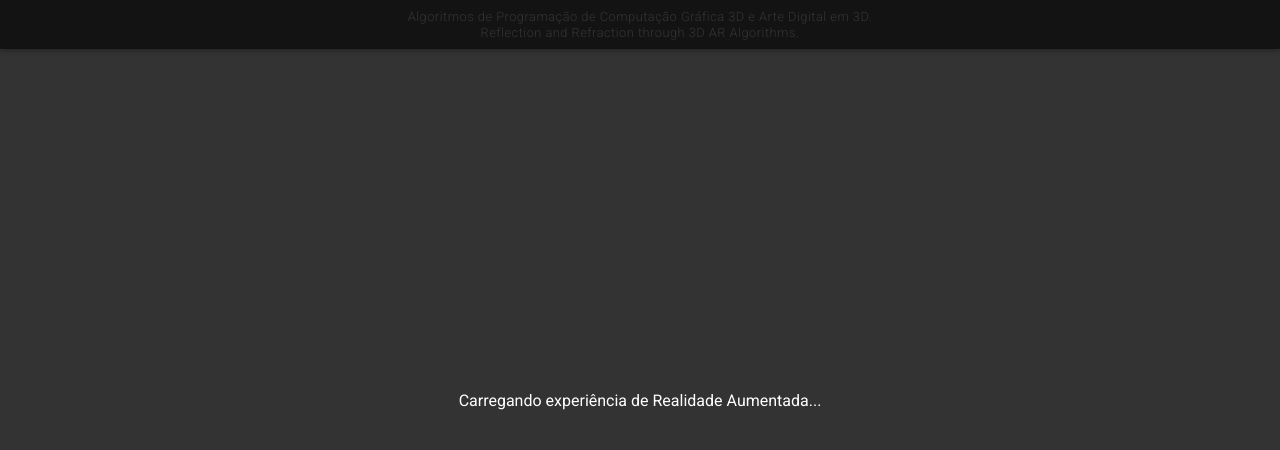
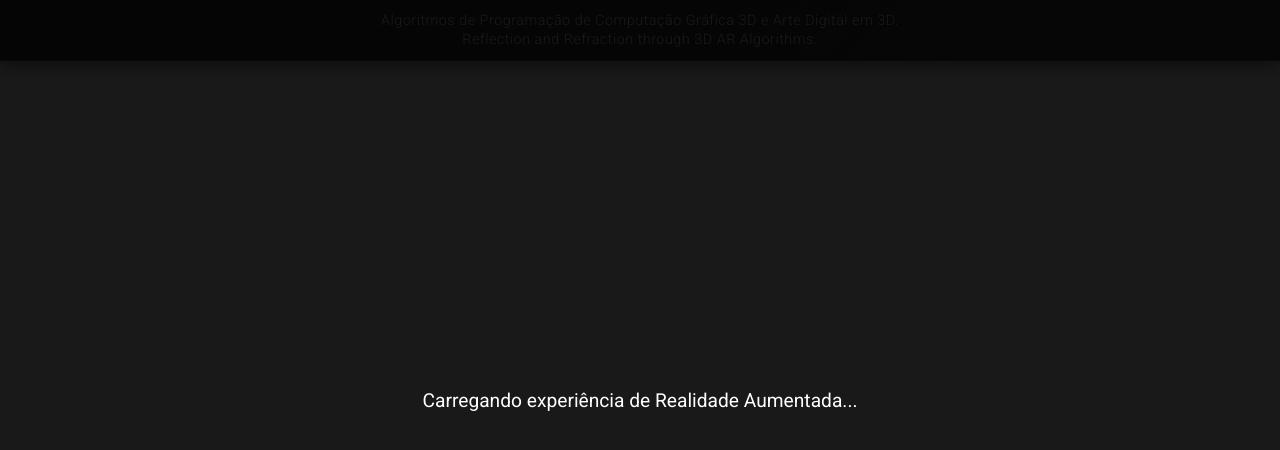
Before and after one commit to rodrigorez/jorgeAR, a plain HTML site: page index.html in a window 1280 px wide. Drawn offline with Linux system fonts and the light colour scheme; a script that the page names is missing.

Commit message:
Add files via upload

```diff
--- a/index.html
+++ b/index.html
@@ -23,52 +23,48 @@
             font-family: 'Roboto', sans-serif;
         }
 
-        body {
-            display: flex;
-            flex-direction: column;
-        }
+        /* Removido display: flex para não conflitar com o redimensionamento interno do AR.js */
 
         header {
-            background-color: rgba(30, 30, 30, 0.7);
+            background: linear-gradient(135deg, rgba(30, 30, 30, 0.9) 0%, rgba(10, 10, 10, 0.8) 100%);
+            backdrop-filter: blur(5px);
             color: #ffffff;
-            padding: 8px 15px;
+            padding: 10px 15px;
             text-align: center;
-            box-shadow: 0 2px 6px rgba(0, 0, 0, 0.3);
-            flex-shrink: 0;
-            z-index: 10;
+            box-shadow: 0 4px 15px rgba(0, 0, 0, 0.5);
+            z-index: 2000;
             position: fixed;
             top: 0;
             width: 100%;
             box-sizing: border-box;
+            border-bottom: 1px solid rgba(255, 255, 255, 0.1);
         }
 
         header h3 {
-            margin: 1px 0;
+            margin: 2px 0;
             font-weight: 300;
-            font-size: 0.8rem;
+            font-size: clamp(0.7rem, 2vw, 0.9rem);
             letter-spacing: 0.5px;
-        }
-
-        /* Container do vídeo de AR */
-        #ar-container {
-            flex: 1;
-            width: 100%;
-            height: 100%;
+            text-shadow: 0 1px 2px rgba(0, 0, 0, 0.5);
         }
 
         /* Tela de carregamento do AR.js */
         .arjs-loader {
-            height: 100%;
-            width: 100%;
-            position: absolute;
+            height: 100vh;
+            width: 100vw;
+            position: fixed;
             top: 0;
             left: 0;
-            background-color: rgba(0, 0, 0, 0.8);
-            z-index: 9999;
+            background-color: rgba(0, 0, 0, 0.9);
+            z-index: 10000;
             display: flex;
             justify-content: center;
             align-items: center;
             color: white;
+            font-size: 1.2rem;
+            text-align: center;
+            padding: 20px;
+            box-sizing: border-box;
         }
     </style>
 </head>
@@ -328,6 +324,14 @@
             var scene = document.querySelector('a-scene');
             if (scene) scene.resize();
         });
+
+        // Suporte extra para mudança de orientação em dispositivos móveis
+        window.addEventListener('orientationchange', function () {
+            setTimeout(function () {
+                var scene = document.querySelector('a-scene');
+                if (scene) scene.resize();
+            }, 300);
+        });
     </script>
 </body>
 
```
